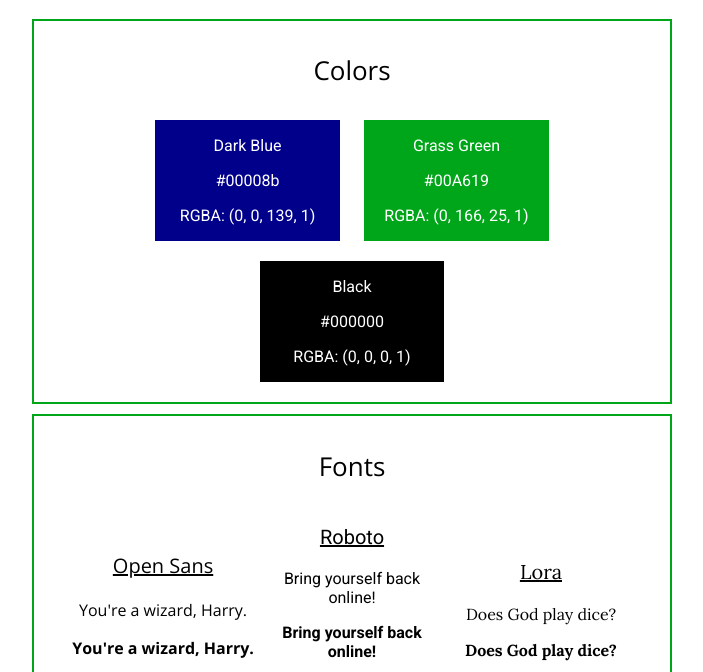
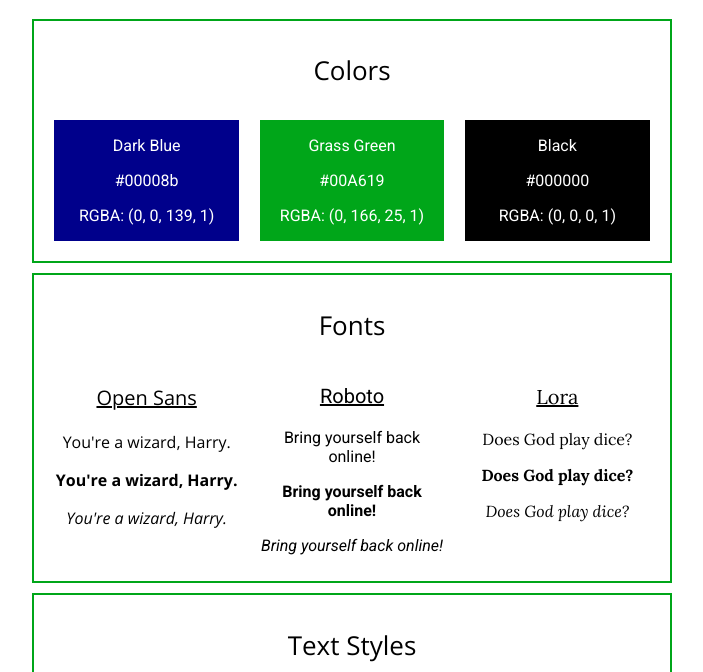
Before and after one commit to kamwro/Webpage-Design-System, a plain HTML site: page index.html in a window 1280 px wide. Shown: the part 105-777 px from the top of the page, without its empty margins (288-991 px from the left). Drawn offline with nearby package versions, Linux system fonts and the light colour scheme.

Commit message:
Add flex display to the containers

```diff
--- a/resources/styles.css
+++ b/resources/styles.css
@@ -46,8 +46,12 @@
     text-align: center;
 }
 
-#color-container {
+#color-container,
+#font-container,
+#text-container {
     width: 100%;
+    display: flex;
+    justify-content: space-around;
 }
 
 .color-panel {
@@ -74,10 +78,6 @@
 
 .color3 {
     background-color: black;
-}
-
-#font-container {
-    width: 100%;
 }
 
 .font-panel {
```
